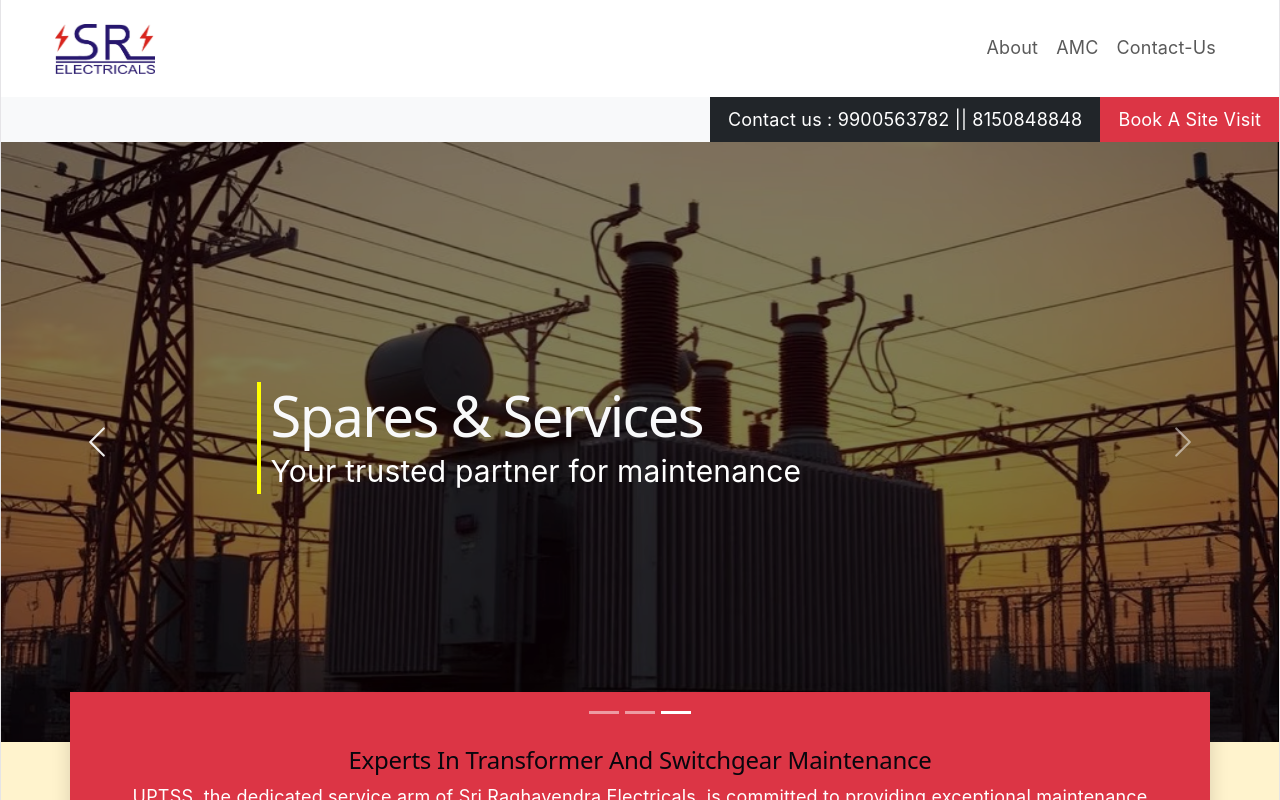
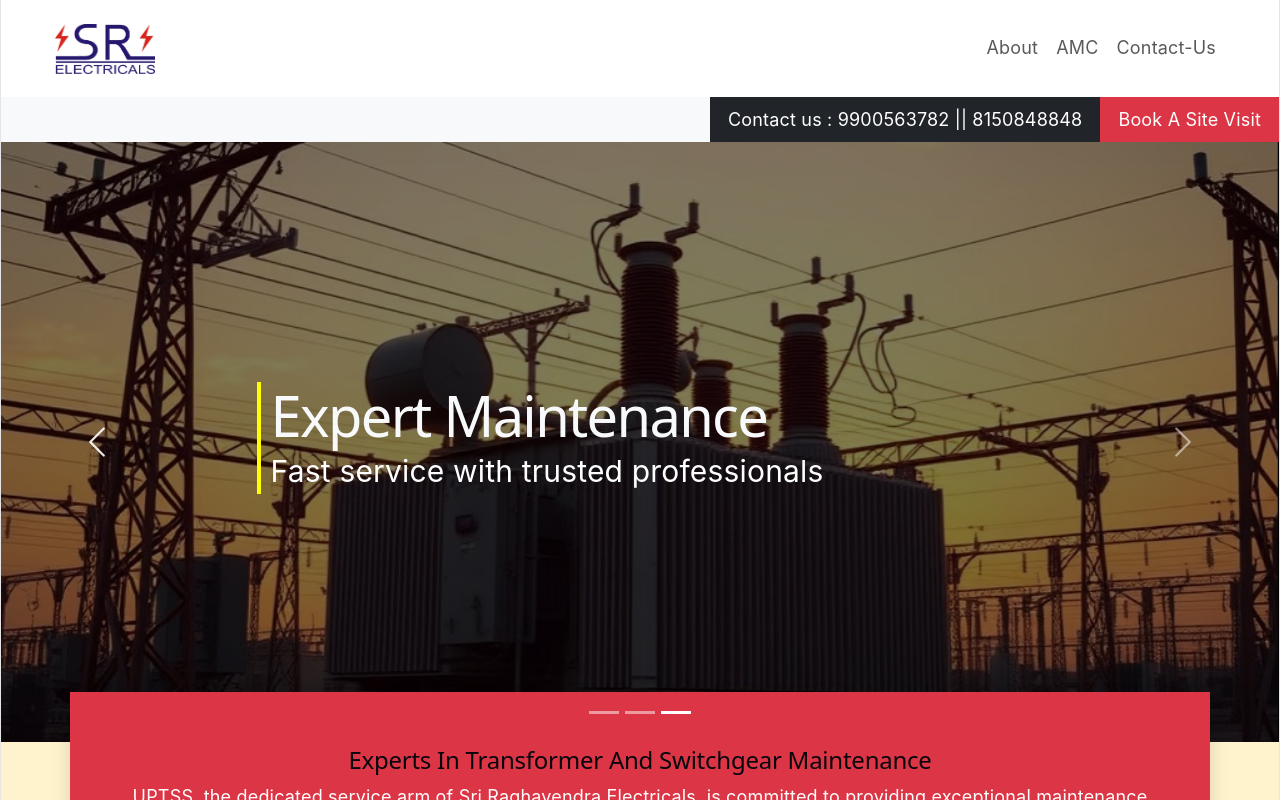
Before and after one commit to KUSHAL-HC/SR-Electricals, a React (Vite) app: page / in a window 1280 px wide. Both pictures are taken after a click on the button 96 px from the left and 442 px from the top of the page. Shown: the top 800 px of the page. Built offline with nearby package versions, Linux system fonts and the light colour scheme.

Commit message:
fixed the hero slider in the home page

```diff
--- a/src/components/HeroSlider.jsx
+++ b/src/components/HeroSlider.jsx
@@ -6,50 +6,66 @@ const HeroSlider = () => {
 
 
   return (
-    <div >
+    <div>
   <div id="heroCarousel" className="carousel slide" data-bs-ride="carousel">
     <div className="carousel-indicators">
       <button type="button" data-bs-target="#heroCarousel" data-bs-slide-to="0" className="active"></button>
       <button type="button" data-bs-target="#heroCarousel" data-bs-slide-to="1"></button>
+
       <button type="button" data-bs-target="#heroCarousel" data-bs-slide-to="2"></button>
     </div>
+    <div className="carousel-inner">
+      <div className="carousel-item active hero-image">
+        <img src={heroImage} className="d-block w-100" alt="slide1" style={{height: "600px",objectFit: "cover",filter: "brightness(50%)",}}/>
+        <div className="hero-title">
+          <h1 className="text-light" style={{ textAlign: "left", margin: "0" }}>
+            Spares & Services
+          </h1>
 
-                    <div className="carousel-inner">
+          <p style={{ textAlign: "left", fontSize: "30px" }}>
+            Your trusted partner for maintenance
+          </p>
+        </div>
+      </div>
+      <div className="carousel-item hero-image"><img src={heroImage} className="d-block w-100" alt="slide2" style={{height: "600px", objectFit: "cover",filter: "brightness(50%)",}}/>
 
-                      <div className="carousel-item active hero-image">
-                          <img src={heroImage} className="d-block w-100" alt="slide1"  style={{ height: "600px", objectFit: "cover", filter: "brightness(50%)" }}/>
         <div className="hero-title">
-                              <h1 className='text-light' style={{textAlign:"left",margin:"0"}}>Spares & Services</h1>
-                              <p style={{textAlign:"left",fontSize:"30px"}}>Your trusted partner for maintenance</p>
+          <h1 className="text-light" style={{ textAlign: "left", margin: "0" }}>
+            Quality Industrial Parts
+          </h1>
+
+          <p style={{ textAlign: "left", fontSize: "30px" }}>
+            Reliable solutions for every machine
+          </p>
+        </div>
+      </div>
+      <div className="carousel-item hero-image">
+        <img src={heroImage} className="d-block w-100" alt="slide3" style={{height: "600px",objectFit: "cover",filter: "brightness(50%)",}}/>
+
+        <div className="hero-title">
+          <h1 className="text-light" style={{ textAlign: "left", margin: "0" }}>
+            Expert Maintenance
+          </h1>
+
+          <p style={{ textAlign: "left", fontSize: "30px" }}>
+            Fast service with trusted professionals
+          </p>
         </div>
       </div>
 
-                      <div className="carousel-item active hero-image">
-                          <img src={heroImage} className="d-block w-100" alt="slide2" style={{ height: "600px", objectFit: "cover", filter: "brightness(50%)" }}/>
-                          <div className="hero-title">
-                              <h1 className='text-light' style={{textAlign:"left",margin:"0"}}>Spares & Services</h1>
-                              <p style={{textAlign:"left",fontSize:"30px"}}>Your trusted partner for maintenance</p>
-                          </div>
     </div>
 
-                      <div className="carousel-item active hero-image">
-                          <img src={heroImage} className="d-block w-100" alt="slide3" style={{ height: "600px", objectFit: "cover", filter: "brightness(50%)" }}/>
-                          <div className="hero-title">
-                              <h1 className='text-light' style={{textAlign:"left",margin:"0"}}>Spares & Services</h1>
-                              <p style={{textAlign:"left",fontSize:"30px"}}>Your trusted partner for maintenance</p>
-                          </div>
-                      </div>
-                      </div>
-
+    {/* Prev Button */}
     <button className="carousel-control-prev" type="button" data-bs-target="#heroCarousel" data-bs-slide="prev">
       <span className="carousel-control-prev-icon"></span>
     </button>
 
+    {/* Next Button */}
     <button className="carousel-control-next" type="button" data-bs-target="#heroCarousel" data-bs-slide="next">
       <span className="carousel-control-next-icon"></span>
     </button>
+
   </div>
-
 </div>
   )
 }
```
Lines whose indentation alone changed are shown as unchanged.
